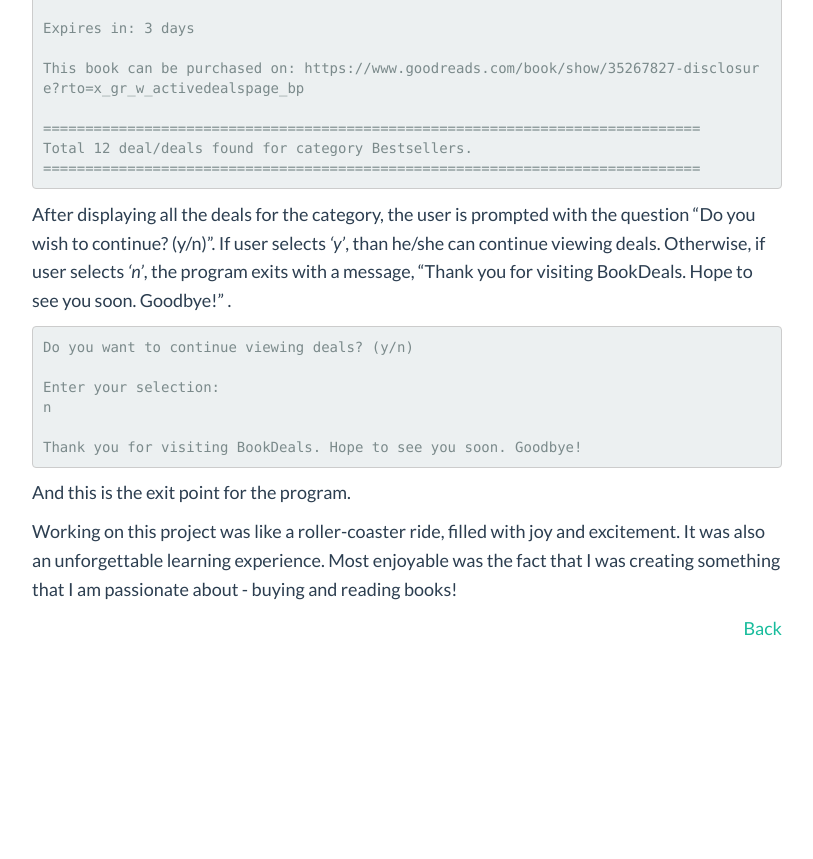
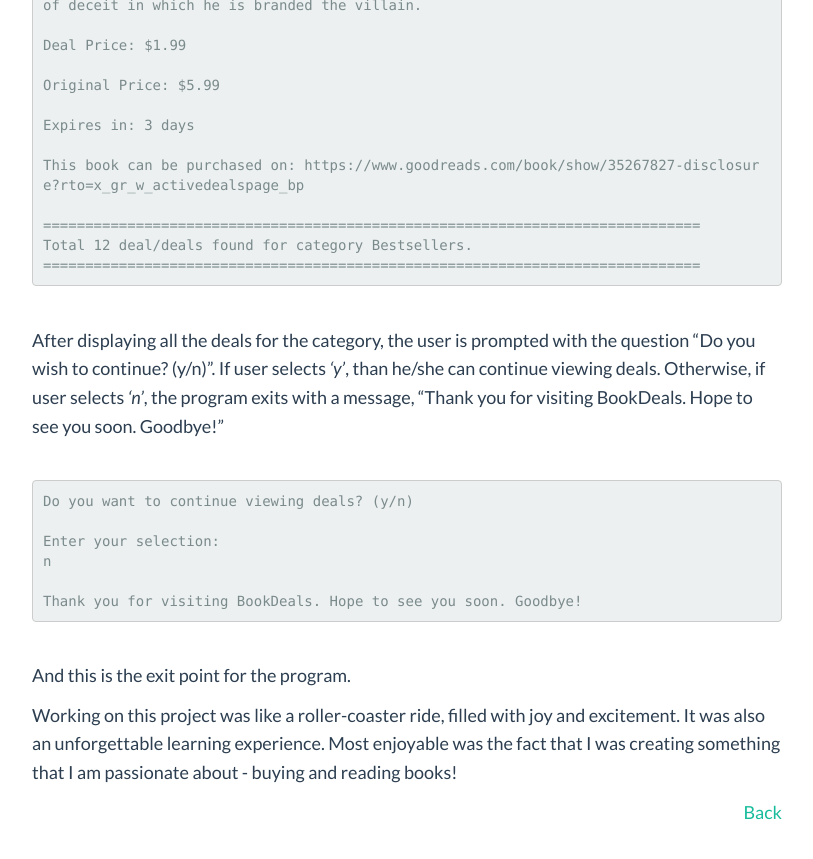
Before and after one commit to soumyaveer/soumyaveer.github.io, a Jekyll site: the page built from _posts/2017-08-09-book-deals-a-cli-data-gem.markdown, in a window 1280 px wide and 900 px high, scrolled down 2884 px. Shown: the top 859 px of the window, without its empty margins (233-1046 px from the left). Built offline with Jekyll 4.4.1, drawn with Linux system fonts in a browser that asks for light colours; comment, search, counter and statistics services are not loaded.

Commit message:
adding spaces

````diff
--- a/_posts/2017-08-09-book-deals-a-cli-data-gem.markdown
+++ b/_posts/2017-08-09-book-deals-a-cli-data-gem.markdown
@@ -18,6 +18,8 @@
 From users point of view, it was important to look into the _ease of usability_ aspect. To conquer this, I made sure, that every step while executing `book-deals` is guided with helpful messages and color coded instructions.
 
 Once, the user executes the program, he/she is greeted with a _Welcome screen_ followed by a _menu_. This menu contains a list of categories to select from.
+<br/>
+<br/>
 
 ```shell
 Welcome to Book Deals!!
@@ -44,10 +46,11 @@
 Enter your selection:
 
 ```
-
+<br/>
 Now, if user wants to see the deals in category _Bestsellers_, he/she can press number _2_ and enter on the keyboard.
 This displays the list of book deals with _book title_, _author name_, _description_, _deal price_, _original price_, _expiry date or time_ of the deal and the _deal purchase url_.
 
+<br/>
 ```shell
 Enter your selection:
 2
@@ -90,8 +93,10 @@
 Total 12 deal/deals found for category Bestsellers.
 ==============================================================================
 ```
-
-After displaying all the deals for the category, the user is prompted with the question "Do you wish to continue? (y/n)". If user selects _'y'_, than he/she can continue viewing deals. Otherwise, if user selects _'n'_, the program exits with a message, "Thank you for visiting BookDeals. Hope to see you soon. Goodbye!" .
+<br/>
+After displaying all the deals for the category, the user is prompted with the question "Do you wish to continue? (y/n)". If user selects _'y'_, than he/she can continue viewing deals. Otherwise, if user selects _'n'_, the program exits with a message, "Thank you for visiting BookDeals. Hope to see you soon. Goodbye!"
+<br/>
+<br/>
 
 ```shell
 Do you want to continue viewing deals? (y/n)
@@ -101,6 +106,7 @@
 
 Thank you for visiting BookDeals. Hope to see you soon. Goodbye!
 ```
+<br/>
 And this is the exit point for the program.
 
   Working on this project was like a roller-coaster ride, filled with joy and excitement. It was also an unforgettable learning experience. Most enjoyable was the fact that I was creating something that I am passionate about - buying and reading books!
````
